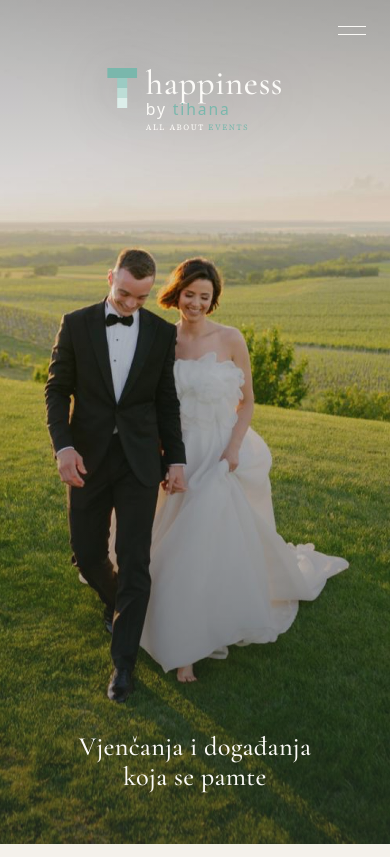
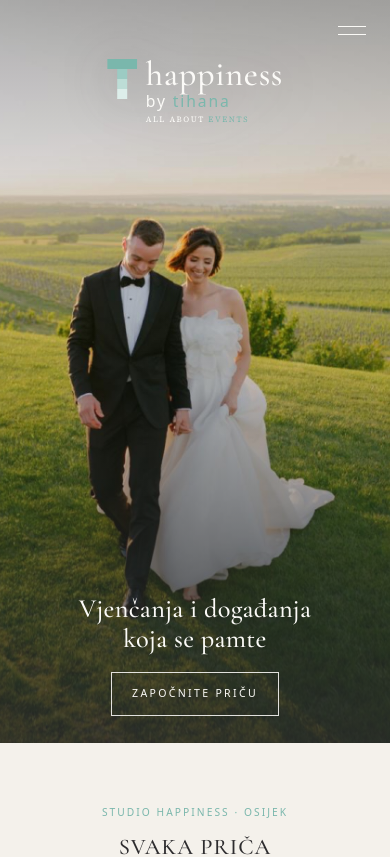
Before and after one commit to mgebela/happiness, a React (Vite) app: page / in a window 390 px wide. Shown: the top 857 px of the page. Built offline with nearby package versions, Linux system fonts and the light colour scheme; a web font is replaced by a local one.

Commit message:
Strengthen the cover with contrast, a contact CTA, and a shorter phone hero.
The headline stays readable, and the first action now leads into the enquire form.

Co-authored-by: Cursor <cursoragent@cursor.com>

```diff
--- a/src/App.tsx
+++ b/src/App.tsx
@@ -139,6 +139,9 @@ export default function App() {
         </div>
         <div className="hero-caption">
           <h1>Vjenčanja i događanja koja se pamte</h1>
+          <a className="hero-cta" href="#kontakt">
+            Započnite priču
+          </a>
         </div>
       </section>
 
--- a/src/index.css
+++ b/src/index.css
@@ -246,7 +246,14 @@ img {
   content: "";
   position: absolute;
   inset: 0;
-  background: linear-gradient(180deg, rgba(45, 44, 46, 0.28) 0%, transparent 28%, rgba(45, 44, 46, 0.55) 100%);
+  background: linear-gradient(
+    180deg,
+    rgba(45, 44, 46, 0.3) 0%,
+    transparent 30%,
+    rgba(45, 44, 46, 0.12) 52%,
+    rgba(45, 44, 46, 0.55) 78%,
+    rgba(45, 44, 46, 0.82) 100%
+  );
 }
 
 .hero-brand {
@@ -292,9 +299,40 @@ img {
   left: 0;
   right: 0;
   bottom: 0;
-  z-index: 1;
+  z-index: 2;
+  display: flex;
+  flex-direction: column;
+  align-items: center;
   text-align: center;
   padding: 0 8vw 4.5rem;
+}
+
+.hero-caption h1 {
+  text-shadow: 0 2px 28px rgba(45, 44, 46, 0.4);
+}
+
+.hero-cta {
+  display: inline-flex;
+  align-items: center;
+  justify-content: center;
+  margin-top: 1.35rem;
+  padding: 0.85rem 1.55rem;
+  border: 1px solid rgba(251, 250, 247, 0.88);
+  background: transparent;
+  color: var(--white);
+  text-decoration: none;
+  font-family: var(--sans);
+  font-size: 0.72rem;
+  font-weight: 500;
+  letter-spacing: 0.22em;
+  text-transform: uppercase;
+  transition: background 0.3s ease, color 0.3s ease, border-color 0.3s ease;
+}
+
+.hero-cta:hover {
+  background: var(--white);
+  color: var(--ink);
+  border-color: var(--white);
 }
 
 .eyebrow {
@@ -684,12 +722,13 @@ textarea {
   }
 
   .hero {
-    min-height: 100dvh;
+    min-height: 88dvh;
+    height: 88dvh;
     overflow: hidden;
   }
 
   .hero img {
-    height: 100dvh;
+    height: 88dvh;
     object-position: 58% 38%;
   }
 
@@ -727,7 +766,13 @@ textarea {
   }
 
   .hero-caption {
-    padding: 0 1.25rem calc(3.2rem + env(safe-area-inset-bottom));
+    padding: 0 1.25rem calc(1.7rem + env(safe-area-inset-bottom));
+  }
+
+  .hero-cta {
+    margin-top: 1.05rem;
+    padding: 0.75rem 1.25rem;
+    font-size: 0.66rem;
   }
 
   h1 {
```
